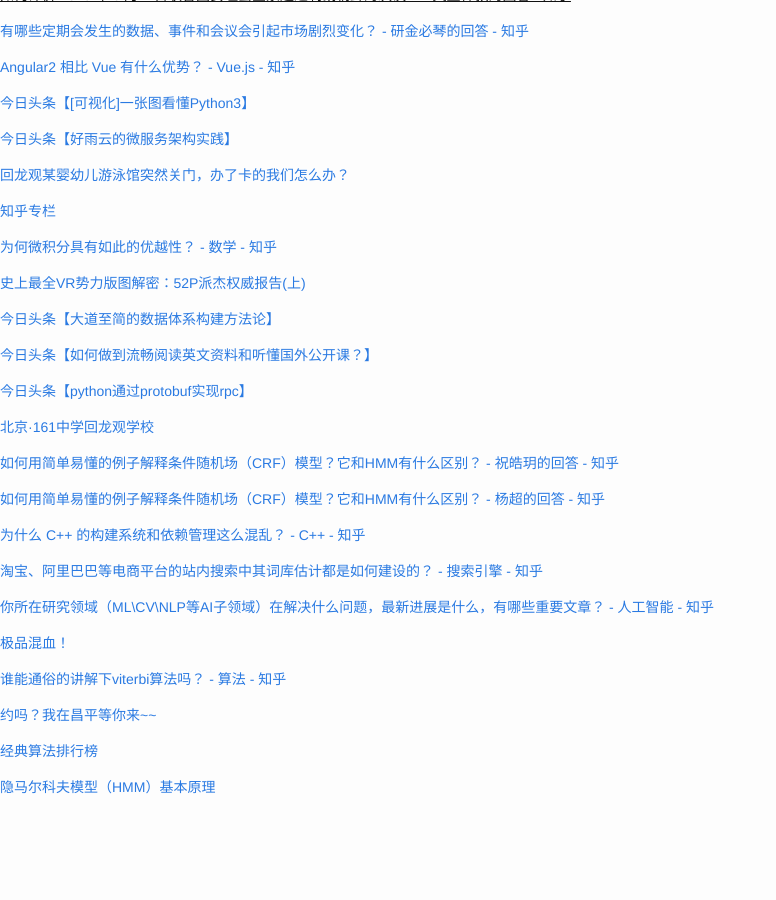
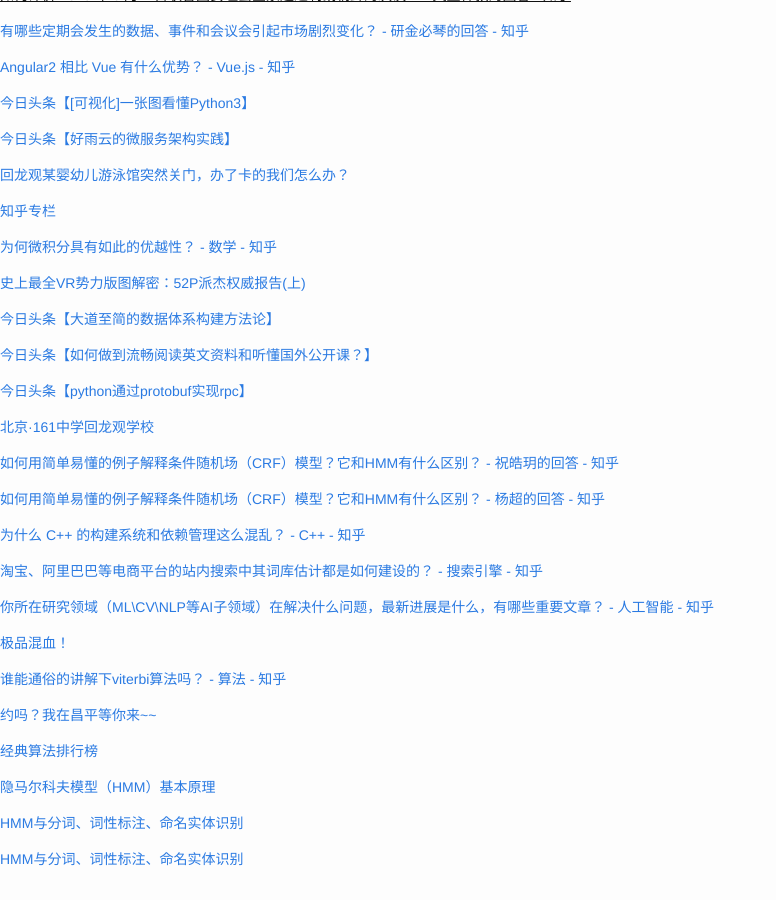
Before and after one commit to cnwarden/cnwarden.github.io, a Jekyll site: the page built from fav/index.md, in a window 1280 px wide and 900 px high, scrolled down 3462 px. Shown: the whole window, without its empty margins (0-776 px from the left). Built offline with Jekyll 4.4.1, drawn with Linux system fonts in a browser that asks for light colours; emoji names are drawn with the system emoji font; before the commit the page ends 4290 px from its top, so only the background shows below that.

Commit message:
auto commit

```diff
--- a/fav/index.md
+++ b/fav/index.md
@@ -238,3 +238,7 @@ title:  fav
 [经典算法排行榜](http://mp.weixin.qq.com/s?__biz=MzA3NzM2Mjc4Mw==&mid=401641036&idx=1&sn=eb3831a6f22fd8d6ee6805e6c152a319&scene=7#wechat_redirect)
 
 [隐马尔科夫模型（HMM）基本原理](http://mp.weixin.qq.com/s?__biz=MzA3OTUzMjA0OQ==&mid=400337151&idx=1&sn=e1a6586b45534be792784f3727a694c1&scene=7#wechat_redirect)
+
+[HMM与分词、词性标注、命名实体识别](http://mp.weixin.qq.com/s?__biz=MzIzMTA0NDU0MQ==&mid=208821790&idx=1&sn=d7aeea92de0499ac7a9b1650620e4250&scene=7#wechat_redirect)
+
+[HMM与分词、词性标注、命名实体识别](http://mp.weixin.qq.com/s?__biz=MzIzMTA0NDU0MQ==&mid=208821790&idx=1&sn=d7aeea92de0499ac7a9b1650620e4250&scene=7#wechat_redirect)
```
